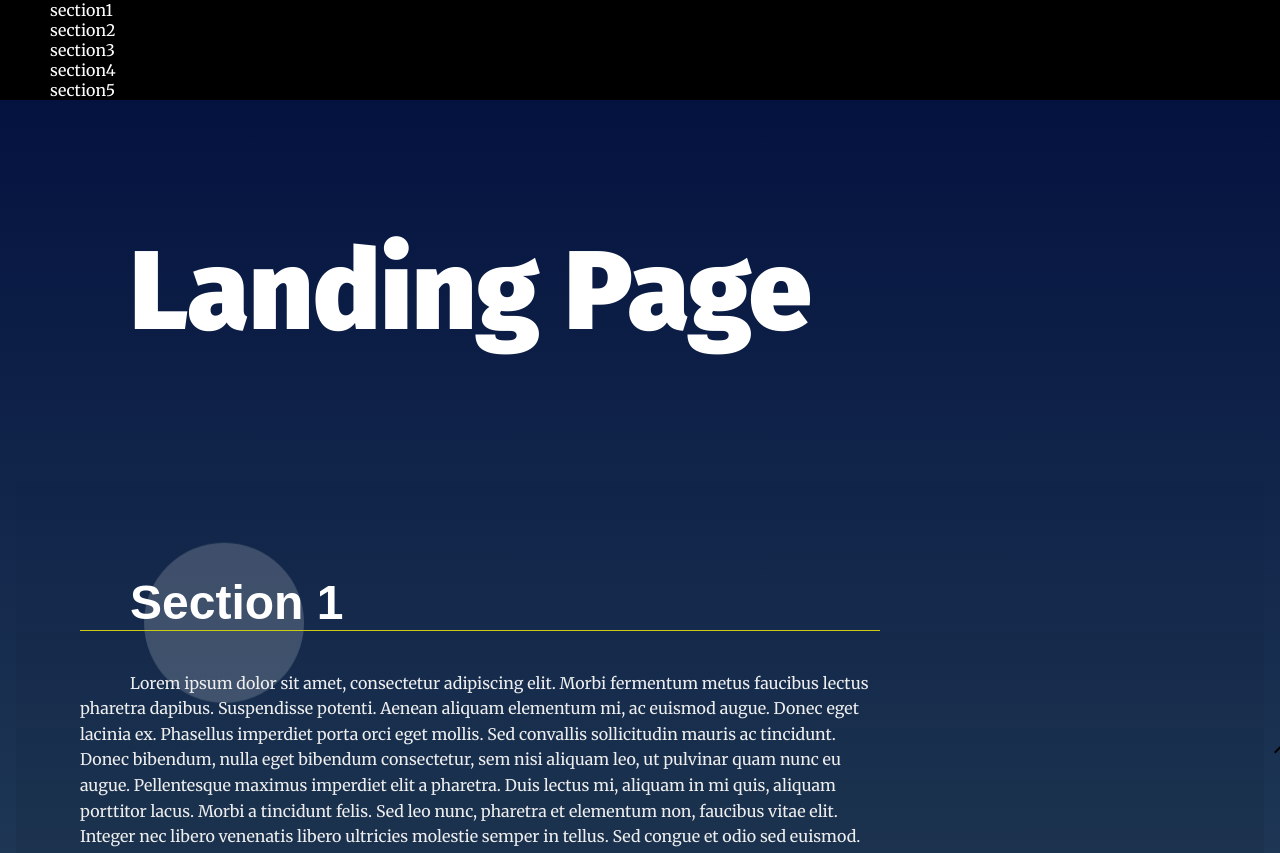
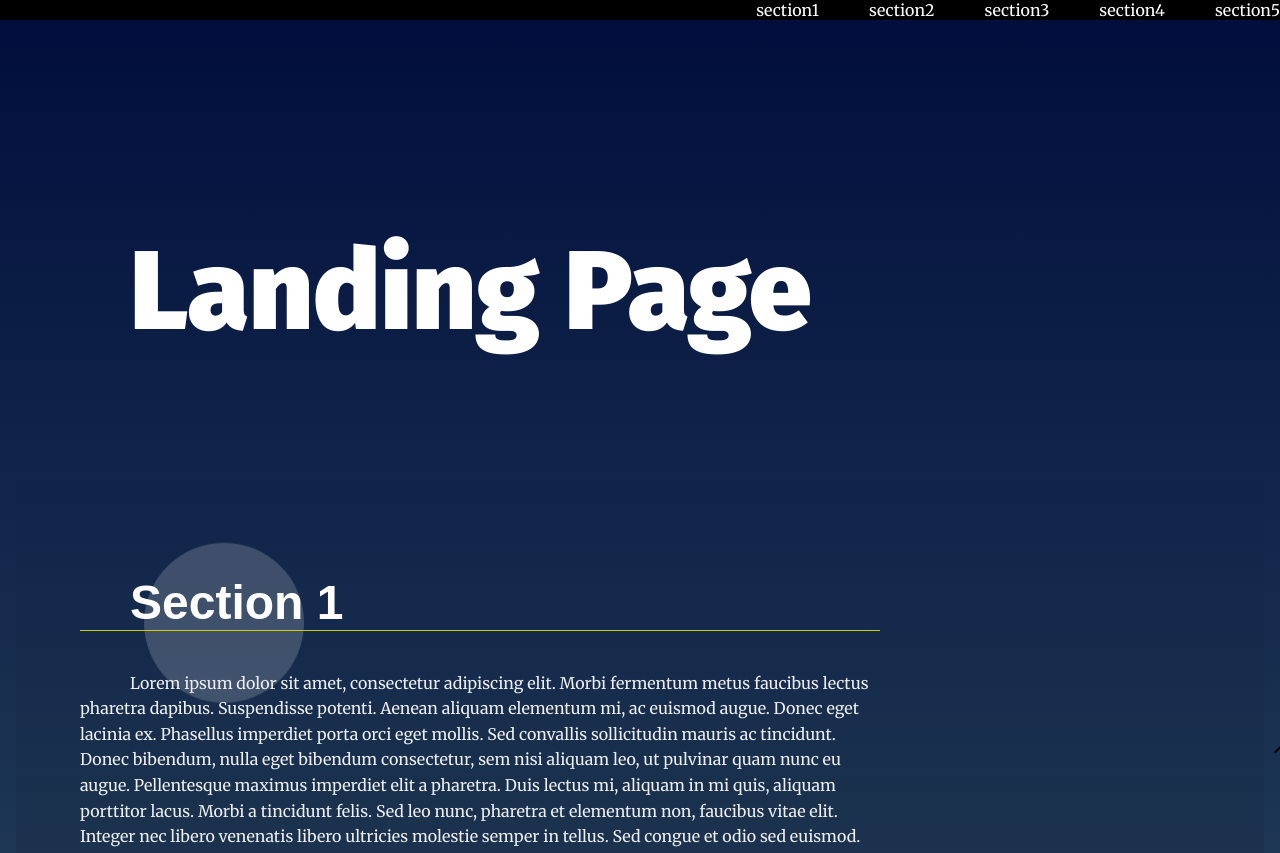
Before and after one commit to Jarvarius/Landing-Page, a plain HTML site: page index.html in a window 1280 px wide. Shown: the top 853 px of the page. Drawn offline with Linux system fonts and the light colour scheme.

Commit message:
modded text

```diff
--- a/css/styles.css
+++ b/css/styles.css
@@ -72,21 +72,17 @@ section {
 .navbar__menu ul {
     padding-left: 0;
     margin: 0;
-    text-align: center;
+    text-align: right;
     background-color: rgb(0, 0, 0);
-    display: flex;
-    flex-wrap: wrap;
-    flex-direction: column;
-    display: flexbox;
 }
 
 .navbar__menu li {
-    display: inline-flex;
+    display: inline-block;
 }
 
 .navbar__menu a {
     display: inline-block;
-    color: rgb(240, 224, 224);
+    color: rgb(255, 255, 255);
 }
 
 .mlink:hover {
```
